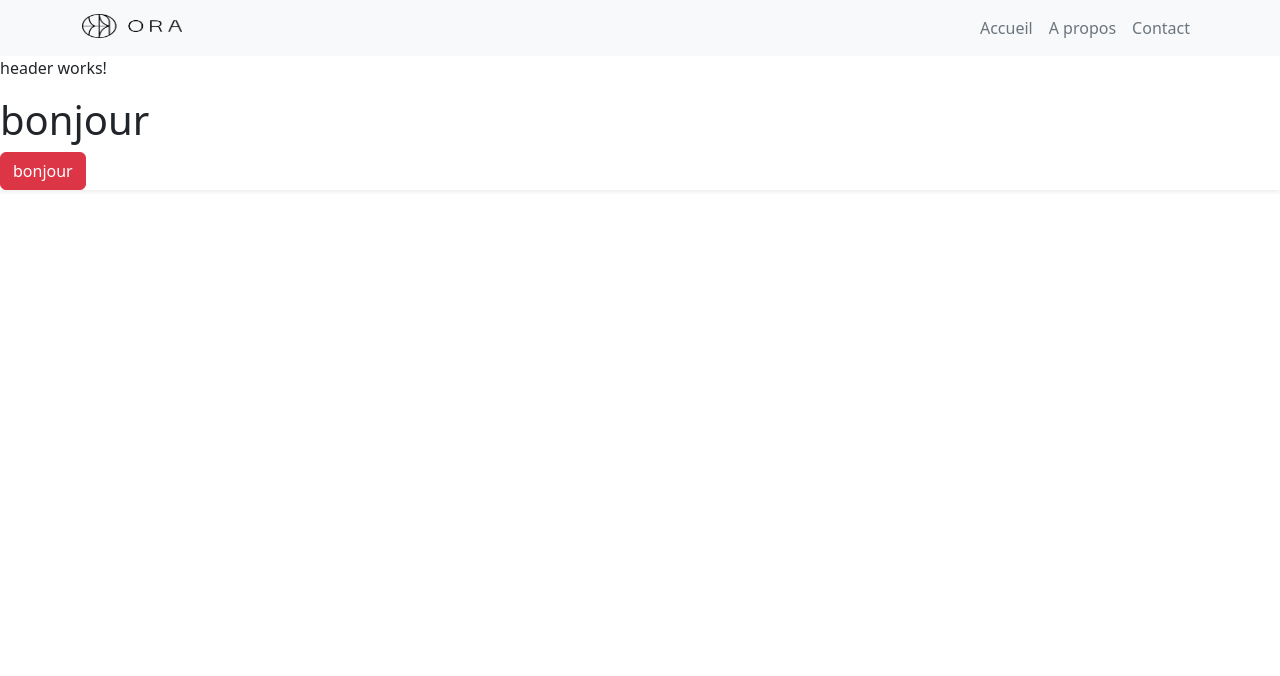
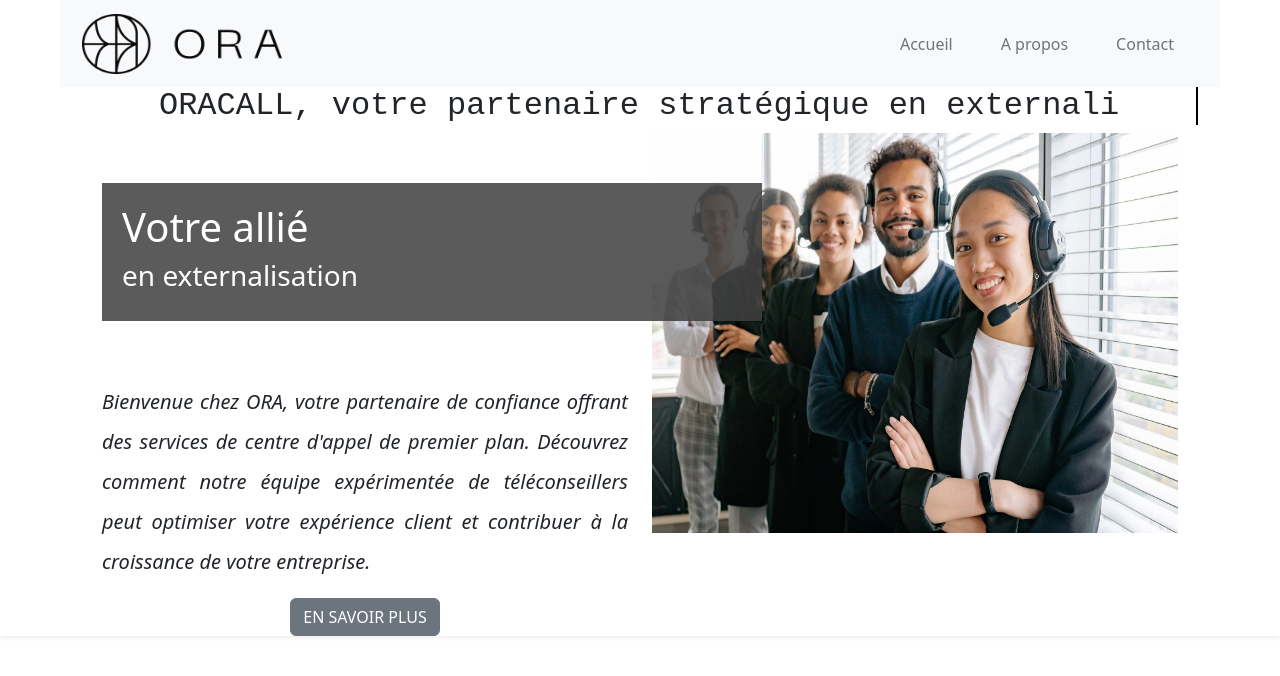
Before and after one commit to RivoAndriamifidy/Oracall, an Angular app: page / in a window 1280 px wide. Shown: the top 676 px of the page. Built offline with nearby package versions, Linux system fonts and the light colour scheme.

Commit message:
creation de la page home

```diff
--- a/src/app/app.component.html
+++ b/src/app/app.component.html
@@ -1,4 +1,5 @@
 <div class="shadow-sm">
   <app-nav></app-nav>
   <app-header></app-header>
+  <app-home></app-home>
 </div>
--- a/src/app/app.module.ts
+++ b/src/app/app.module.ts
@@ -5,12 +5,14 @@
 import { AppComponent } from './app.component';
 import { HeaderComponent } from './header/header.component';
 import { NavComponent } from './nav/nav.component';
+import { HomeComponent } from './home/home.component';
 
 @NgModule({
   declarations: [
     AppComponent,
     HeaderComponent,
-    NavComponent
+    NavComponent,
+    HomeComponent
   ],
   imports: [
     BrowserModule,
--- a/src/app/header/header.component.css
+++ b/src/app/header/header.component.css
@@ -0,0 +1,14 @@
+/* Style de base pour l'effet d'écriture */
+.typewriter-text {
+    font-size: 2rem; /* Taille du texte */
+    font-family: 'Courier New', Courier, monospace; /* Police type machine à écrire */
+    white-space: nowrap; /* Empêche la rupture de ligne automatique */
+    overflow: hidden; /* Cache le texte au début */
+    border-right: 2px solid black; /* Curseur de type machine à écrire */
+}
+
+/* Animation du curseur clignotant */
+@keyframes blink-caret {
+    from, to { border-color: transparent; }
+    50% { border-color: black; } /* Le curseur clignote entre transparent et noir */
+}
--- a/src/app/header/header.component.html
+++ b/src/app/header/header.component.html
@@ -1,3 +1,7 @@
-<p>header works!</p>
-<h1>bonjour</h1>
-<button class="btn btn-danger">bonjour</button>
+<div class="container">
+    <div class="wrapper">
+        <div class="text-center">
+            <h3 id="welcome-text" class="typewriter-text"></h3> <!-- Note: Le texte commence vide -->
+        </div>
+    </div>
+</div>
--- a/src/app/header/header.component.ts
+++ b/src/app/header/header.component.ts
@@ -1,10 +1,36 @@
-import { Component } from '@angular/core';
+import { AfterViewInit, Component } from '@angular/core';
 
 @Component({
   selector: 'app-header',
   templateUrl: './header.component.html',
   styleUrl: './header.component.css'
 })
-export class HeaderComponent {
+export class HeaderComponent implements AfterViewInit {
 
+  constructor() { }
+
+  ngAfterViewInit(): void {
+    this.startTypingEffect();
+  }
+
+  startTypingEffect() {
+    const textElement = document.getElementById('welcome-text');
+    const textContent = 'ORACALL, votre partenaire stratégique en externalisation de services'; // Le texte à écrire
+    let index = 0;
+
+    // S'assurer que le texte commence vide
+    textElement!.textContent = '';
+
+    const typingInterval = setInterval(() => {
+      if (index < textContent.length) {
+        // Ajoute chaque caractère progressivement
+        textElement!.textContent += textContent.charAt(index);
+        index++;
+      } else {
+        // Une fois l'animation terminée, retirer le curseur clignotant
+        textElement!.style.borderRight = 'none';
+        clearInterval(typingInterval); // Arrête l'animation
+      }
+    }, 100); // Délai entre chaque lettre (100ms)
+  }
 }
--- /dev/null
+++ b/src/app/home/home.component.css
@@ -0,0 +1,54 @@
+.wrapper {
+    max-width: 1200px;
+    width: 100%;
+    padding: 0 20px;
+    margin: 0 auto;
+    position: relative;
+}
+
+.votreAllieContainer {
+    position: absolute;
+    top: 50px; /* Ajustez selon vos besoins pour la hauteur */
+    color: white;
+    background-color: rgba(64, 64, 64, 0.856); /* Fond légèrement transparent */
+    padding: 20px;
+    width: 120%;
+    z-index: 1000; /* Superpose sur l'image */
+    text-align: left;
+}
+
+.superposed-image {
+    position: relative;
+    z-index: 1; /* S'assure que l'image est derrière le texte */
+    width: 100%;
+    height: 400px; /* Ajustez la hauteur selon vos besoins */
+}
+
+.bienvenue {
+    font-size: 1.25rem;
+    font-style: italic;
+    line-height: 2;
+    margin-top: 249px;
+    text-align: justify;
+}
+
+@media (max-width: 992px) {
+    .votreAllieContainer {
+        position: static;
+        background-color: rgba(64, 64, 64, 1); /* Rendre le fond opaque sur mobile */
+        margin-bottom: 20px;
+        text-align: center;
+        width: 100%;
+    }
+
+    .superposed-image {
+        margin-top: 20px;
+    }
+
+    .bienvenue {
+        font-size: 1.25rem;
+        font-style: italic;
+        line-height: 2;
+        margin-top: 40px;
+    }
+}
--- /dev/null
+++ b/src/app/home/home.component.html
@@ -0,0 +1,19 @@
+<div class="container">
+    <div class="wrapper">
+        <div class="text-center">
+            <div class="row">
+                <div class="col-lg-6 col-12 order-lg-1 order-2 position-relative">
+                    <div class="votreAllie votreAllieContainer">
+                        <h1>Votre allié</h1>
+                        <h3>en externalisation</h3>
+                    </div>
+                    <p class="bienvenue">Bienvenue chez ORA, votre partenaire de confiance offrant des services de centre d'appel de premier plan. Découvrez comment notre équipe expérimentée de téléconseillers peut optimiser votre expérience client et contribuer à la croissance de votre entreprise.</p>
+                    <button class="btn btn-secondary">EN SAVOIR PLUS</button>
+                </div>
+                <div class="col-lg-6 col-12 order-lg-2 order-1 position-relative">
+                    <img src="../../assets/pexels-yan-krukau-8867482.jpg" alt="" class="img-fluid superposed-image">
+                </div>
+            </div>
+        </div>
+    </div>
+</div>
--- a/src/app/nav/nav.component.css
+++ b/src/app/nav/nav.component.css
@@ -0,0 +1,98 @@
+.wrapper {
+    max-width: 1200px;
+    width: 100%;
+    padding: 0 20px; /* Ajoute un peu de marge intérieure */
+    margin: 0 auto;  /* Centre l'élément horizontalement */
+}
+/* Style général du menu */
+.navbar-collapse {
+    position: fixed;
+    top: 0;
+    left: -100%; /* Masquer le menu hors de l'écran à gauche par défaut */
+    height: 100%;
+    width: 250px;
+    background-color: rgba(0, 0, 0, 0.9); /* Fond légèrement transparent */
+    transition: left 0.3s ease; /* Transition fluide */
+    z-index: 1000;
+}
+
+/* Appliquer la classe "show" pour rendre visible le menu */
+.navbar-collapse.show {
+    left: 0; /* Quand le menu est ouvert, il glisse depuis la gauche */
+}
+
+/* Bouton fermer dans le menu */
+.close-menu-btn {
+    position: absolute;
+    top: 15px;
+    right: 15px; /* Bouton de fermeture à droite dans le menu */
+    background: none;
+    border: none;
+    color: white;
+    font-size: 2rem;
+    cursor: pointer;
+}
+
+/* Style du bouton hamburger */
+.navbar-toggler {
+    border: none;
+    background-color: rgba(255, 255, 255, 0.3); /* Bouton transparent */
+}
+
+/* Style de l'icône hamburger */
+.navbar-toggler-icon {
+    color: white;
+}
+
+/* Media query pour les grands écrans */
+@media (min-width: 992px) {
+    .navbar-collapse {
+        position: relative; /* Position normale sur grands écrans */
+        left: auto; /* Pas de glissement */
+        right: 0; /* Aligné à droite */
+        height: auto;
+        width: auto;
+        background-color: transparent; /* Pas de fond transparent */
+        transition: none; /* Pas de transition */
+    }
+
+    /* Masquer le bouton hamburger sur les grands écrans */
+    .navbar-toggler {
+        display: none;
+    }
+
+    /* Le bouton de fermeture n'est pas nécessaire sur les grands écrans */
+    .close-menu-btn {
+        display: none;
+    }
+
+    .navbar-nav {
+        flex-direction: row; /* Afficher les éléments en ligne sur les grands écrans */
+    }
+
+    .nav-item {
+        margin: 0 1rem; /* Espacement horizontal des éléments */
+    }
+}
+/* Logo par défaut */
+.logo-responsive {
+    width: 200px;
+    height: 60px;
+    transition: width 0.3s ease, height 0.3s ease;
+}
+
+/* Logo pour les tablettes */
+@media (max-width: 992px) {
+    .logo-responsive {
+        width: 150px;
+        height: 45px;
+    }
+}
+
+/* Logo pour les petits écrans (mobiles) */
+@media (max-width: 576px) {
+    .logo-responsive {
+        width: 120px;
+        height: 36px;
+    }
+}
--- a/src/app/nav/nav.component.html
+++ b/src/app/nav/nav.component.html
@@ -1,17 +1,19 @@
+<div class="wrapper">
   <nav class="navbar navbar-expand-lg bg-body-tertiary">
       <div class="container">
           <!-- Logo à gauche -->
           <a class="navbar-brand" href="#">
-            <img src="../../assets/logo.png" alt="Logo" width="100" height="24" class="d-inline-block align-text-top">
+              <img src="../../assets/logo.png" alt="Logo" class="d-inline-block align-text-top logo-responsive">
           </a>
 
           <!-- Bouton de menu hamburger pour petits écrans -->
-        <button class="navbar-toggler" type="button" data-bs-toggle="collapse" data-bs-target="#navbarNav" aria-controls="navbarNav" aria-expanded="false" aria-label="Toggle navigation">
+          <button class="navbar-toggler" type="button" (click)="toggleMenu()" aria-controls="navbarNav" aria-expanded="false" aria-label="Toggle navigation">
               <span class="navbar-toggler-icon"></span>
           </button>
 
-        <!-- Menu de navigation -->
-        <div class="collapse navbar-collapse justify-content-end" id="navbarNav">
+          <!-- Menu de navigation avec bouton fermer -->
+          <div [class.show]="menuOpen" class="navbar-collapse justify-content-end" id="navbarNav">
+              <button class="close-menu-btn" (click)="closeMenu()">&times;</button>
               <ul class="navbar-nav">
                   <li class="nav-item">
                       <a href="" class="nav-link text-secondary">Accueil</a>
@@ -26,3 +28,4 @@
           </div>
       </div>
   </nav>
+</div>
--- a/src/app/nav/nav.component.ts
+++ b/src/app/nav/nav.component.ts
@@ -1,4 +1,4 @@
-import { Component } from '@angular/core';
+import { Component, HostListener } from '@angular/core';
 
 @Component({
   selector: 'app-nav',
@@ -6,5 +6,23 @@
   styleUrl: './nav.component.css'
 })
 export class NavComponent {
+  menuOpen = false;
 
+  toggleMenu() {
+    this.menuOpen = !this.menuOpen;
+  }
+
+  closeMenu() {
+    this.menuOpen = false;
+  }
+
+  // Fermer le menu si on clique en dehors
+  @HostListener('document:click', ['$event'])
+  closeOnClickOutside(event: Event) {
+    const clickedInsideMenu = (event.target as HTMLElement).closest('.navbar-collapse');
+    const clickedToggler = (event.target as HTMLElement).closest('.navbar-toggler');
+    if (!clickedInsideMenu && !clickedToggler) {
+      this.closeMenu();
+    }
+  }
 }
```
Also changed, not shown: src/app/home/home.component.ts (added, +10 -0 lines), src/assets/pexels-yan-krukau-8867482.jpg (added). Lines whose indentation alone changed are shown as unchanged.
